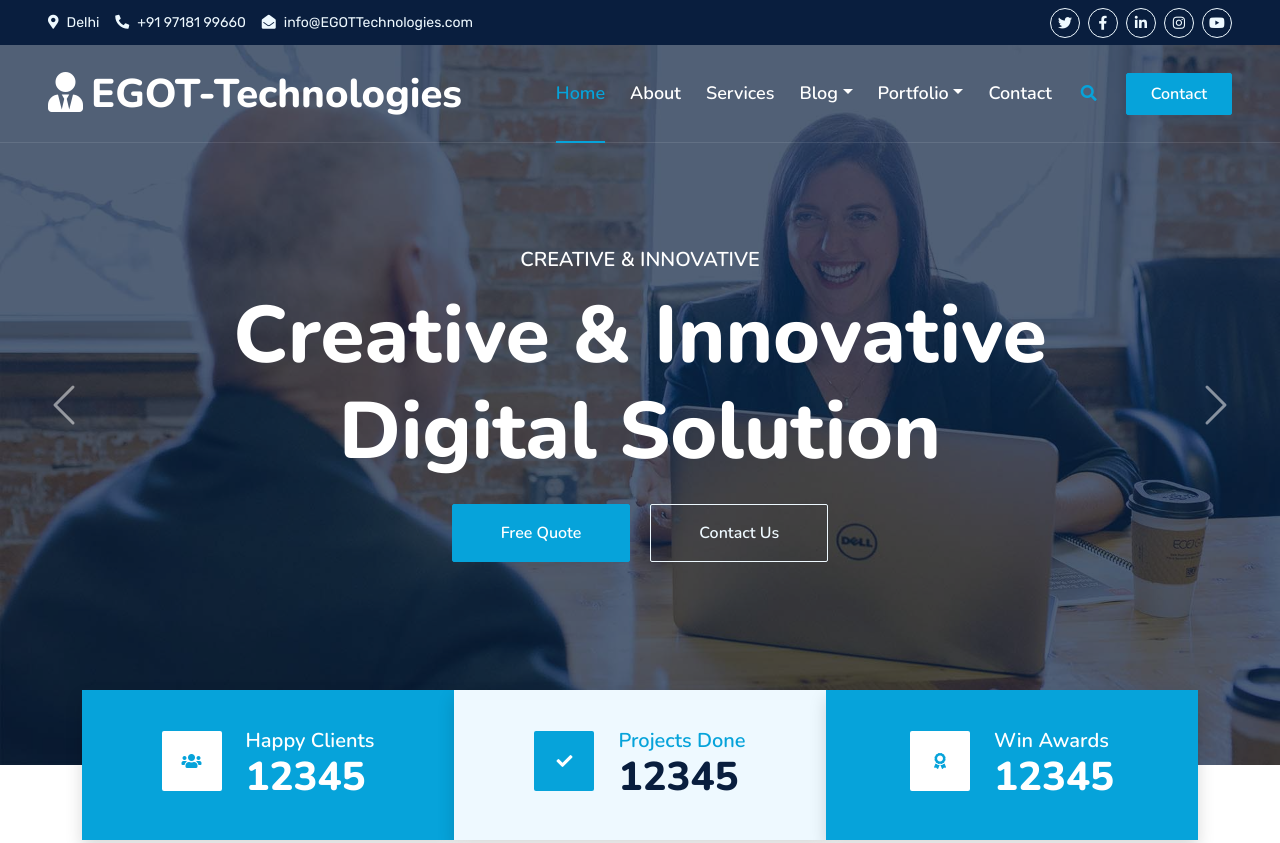
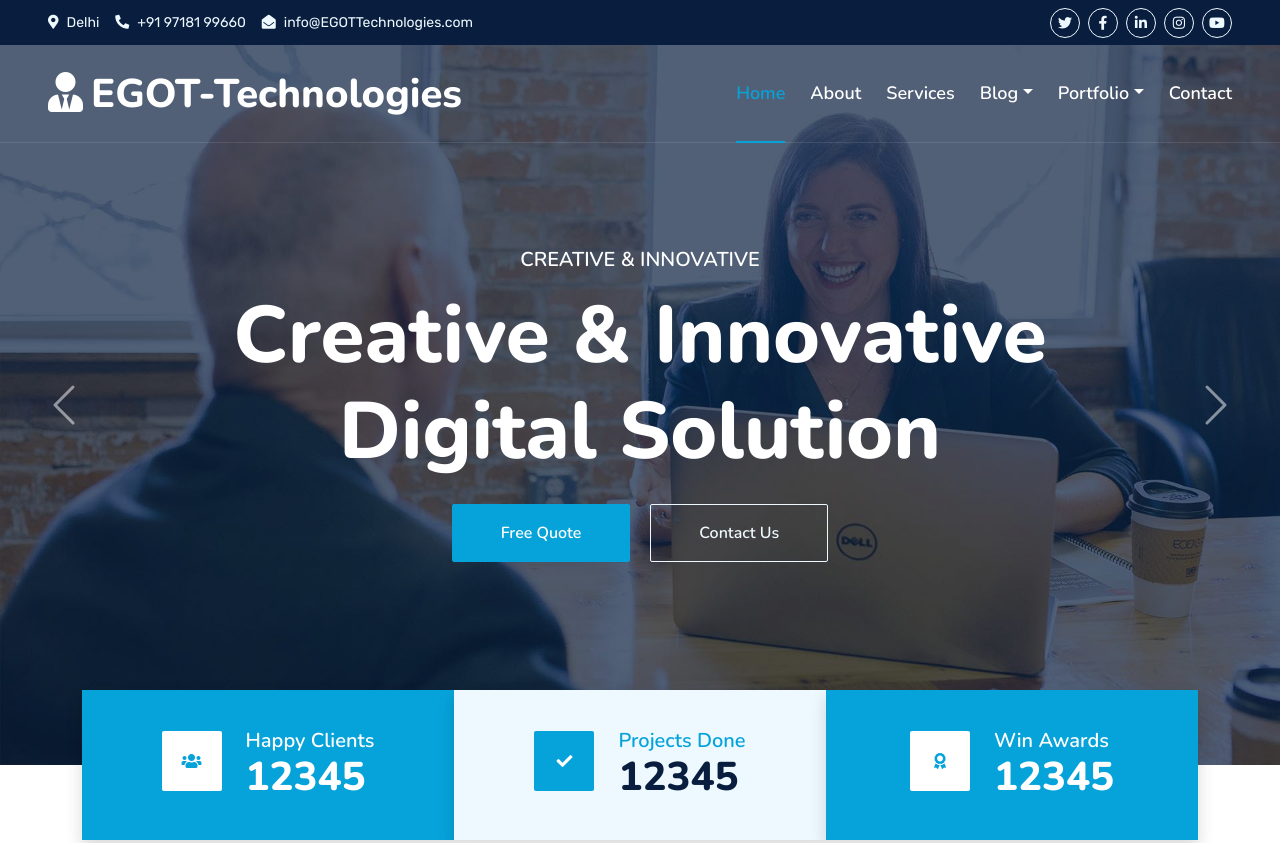
Before and after one commit to Ashutosh9830/egot, a plain HTML site: page index.html in a window 1280 px wide. Shown: the top 843 px of the page. Drawn offline with nearby package versions, Linux system fonts and the light colour scheme.

Commit message:
Update index.html

```diff
--- a/index.html
+++ b/index.html
@@ -96,8 +96,8 @@
                     </div>
                     <a href="contact.html" class="nav-item nav-link">Contact</a>
                 </div>
-                <butaton type="button" class="btn text-primary ms-3" data-bs-toggle="modal" data-bs-target="#searchModal"><i class="fa fa-search"></i></butaton>
-                <a href="#" class="btn btn-primary py-2 px-4 ms-3">Contact</a>
+<!--                 <butaton type="button" class="btn text-primary ms-3" data-bs-toggle="modal" data-bs-target="#searchModal"><i class="fa fa-search"></i></butaton>
+                <a href="#" class="btn btn-primary py-2 px-4 ms-3">Contact</a> -->
             </div>
         </nav>
 
```
